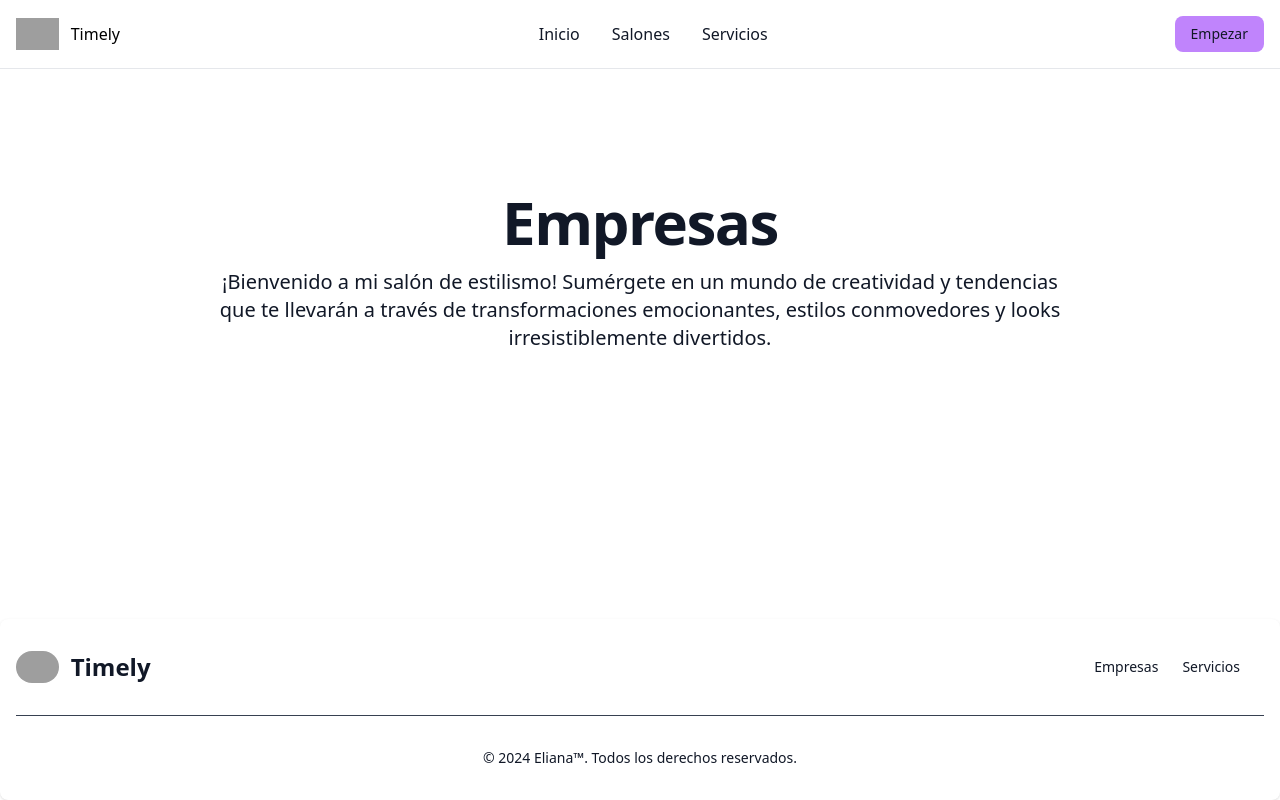
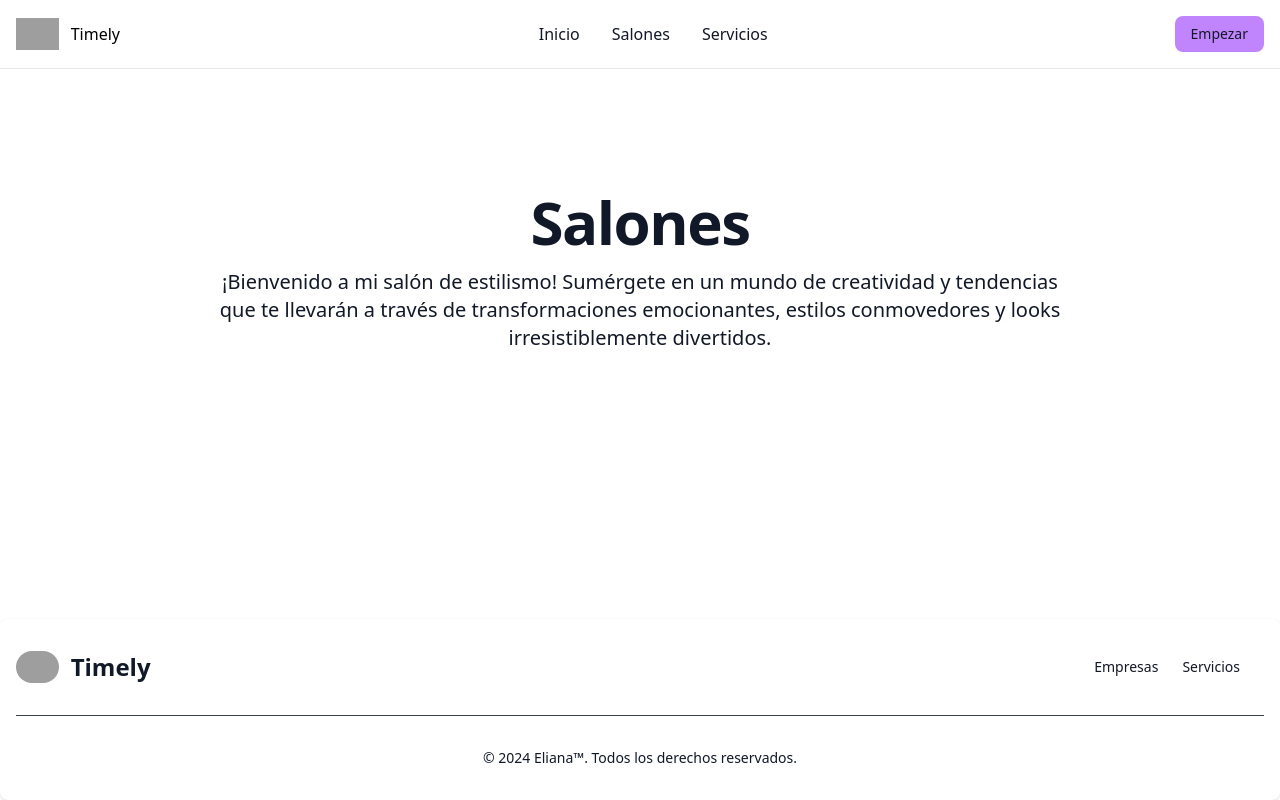
Before and after one commit to Timely90/Timely-Web, a React (Vite) app: page /timely-salones in a window 1280 px wide. Built offline with nearby package versions, Linux system fonts and the light colour scheme; grey boxes are pictures that could not be loaded.

Commit message:
Cambio de empresa a salones

```diff
--- a/src/views/Salones.tsx
+++ b/src/views/Salones.tsx
@@ -27,7 +27,7 @@ function Salones() {
       <div className="flex-grow">
         {token ? <HeaderSesion /> : <Header />}
         <Section
-          tittle="Empresas"
+          tittle="Salones"
           description="¡Bienvenido a mi salón de estilismo! Sumérgete en un mundo de creatividad y tendencias que te llevarán a través de transformaciones emocionantes, estilos conmovedores y looks irresistiblemente divertidos."
         />
       </div>
```
